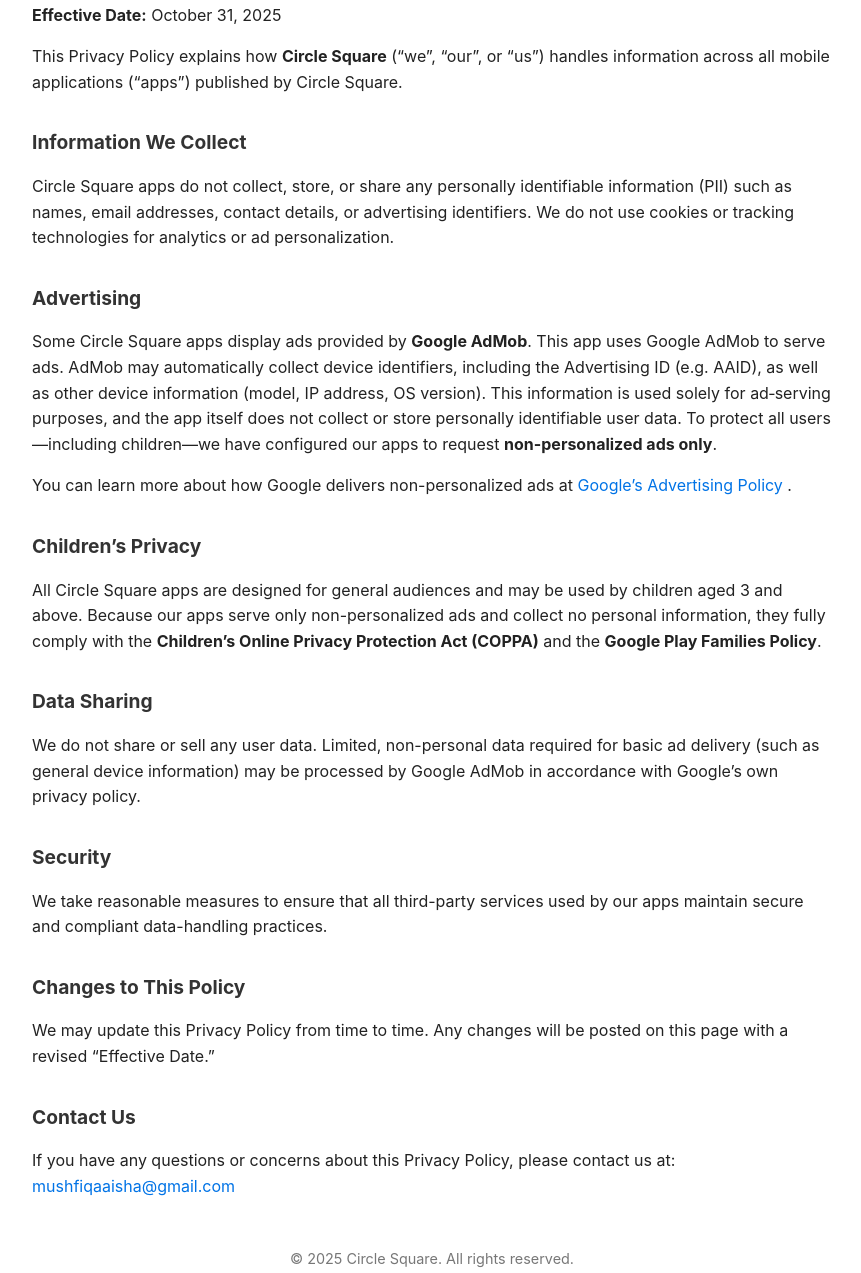
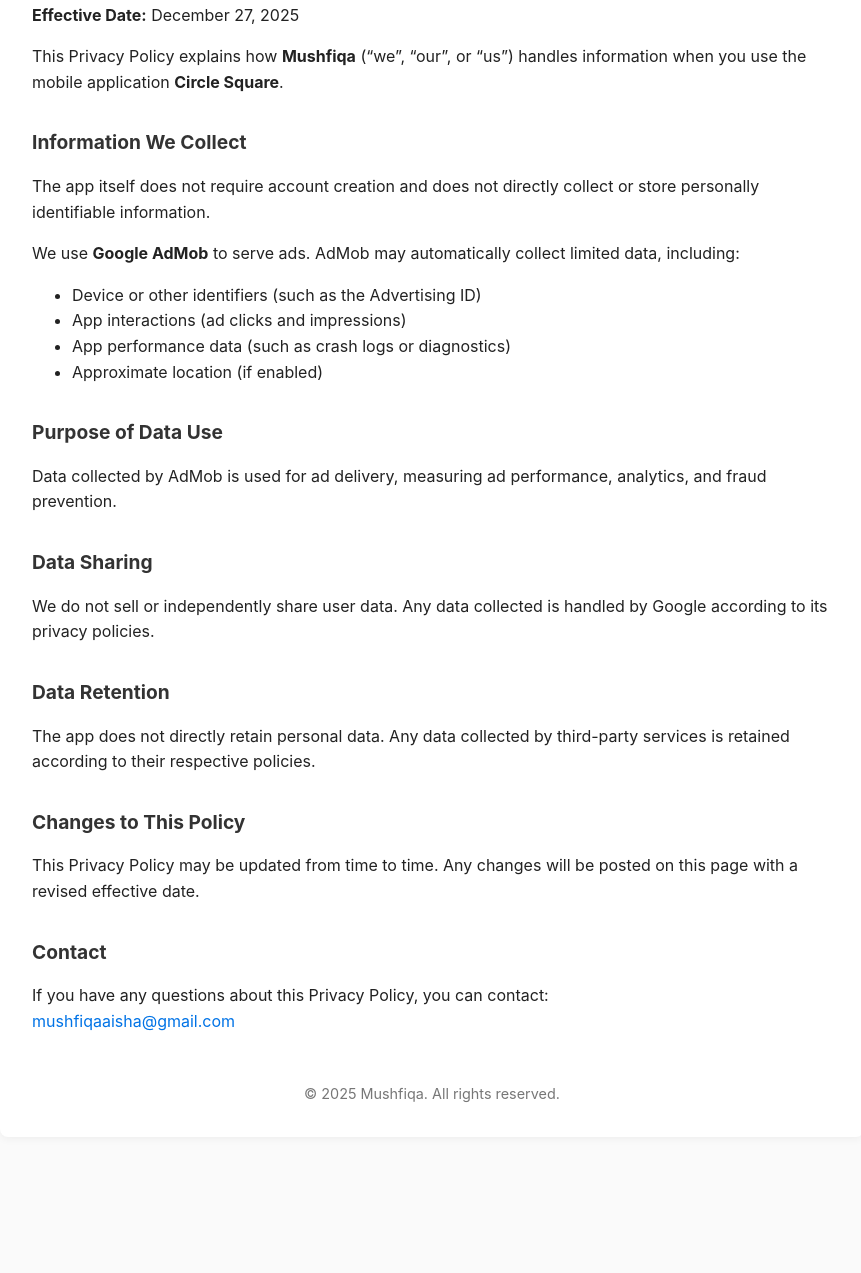
Before and after one commit to MushfiqaAyesha/mushfiqaayesha.github.io, a plain HTML site: page privacy-policy.html in a window 1280 px wide. Shown: the part 182-1455 px from the top of the page, without its empty margins (208-1069 px from the left). After the commit the page ends 1383 px from the top, so only its background shows below. Drawn offline with Linux system fonts and the light colour scheme.

Commit message:
Update privacy policy details and branding

```diff
--- a/privacy-policy.html
+++ b/privacy-policy.html
@@ -52,63 +52,56 @@
 <body>
   <main>
     <h1>Privacy Policy</h1>
-    <p><strong>Effective Date:</strong> October 31, 2025</p>
+    <p><strong>Effective Date:</strong> December 27, 2025</p>
 
     <p>
-      This Privacy Policy explains how <strong>Circle Square</strong> (“we”, “our”, or “us”) handles information across all mobile applications (“apps”) published by Circle Square.
+      This Privacy Policy explains how <strong>Mushfiqa</strong> (“we”, “our”, or “us”) handles information when you use the mobile application <strong>Circle Square</strong>.
     </p>
 
     <h2>Information We Collect</h2>
     <p>
-      Circle Square apps do not collect, store, or share any personally identifiable information (PII) such as names, email addresses, contact details, or advertising identifiers.
-      We do not use cookies or tracking technologies for analytics or ad personalization.
+      The app itself does not require account creation and does not directly collect or store personally identifiable information.
     </p>
 
-    <h2>Advertising</h2>
     <p>
-      Some Circle Square apps display ads provided by <strong>Google AdMob</strong>.
-      This app uses Google AdMob to serve ads. AdMob may automatically collect device identifiers, including the Advertising ID (e.g. AAID), as well as other device information (model, IP address, OS version). This information is used solely for ad‑serving purposes, and the app itself does not collect or store personally identifiable user data.
-      To protect all users—including children—we have configured our apps to request <strong>non-personalized ads only</strong>.
+      We use <strong>Google AdMob</strong> to serve ads. AdMob may automatically collect limited data, including:
     </p>
+    <ul>
+      <li>Device or other identifiers (such as the Advertising ID)</li>
+      <li>App interactions (ad clicks and impressions)</li>
+      <li>App performance data (such as crash logs or diagnostics)</li>
+      <li>Approximate location (if enabled)</li>
+    </ul>
+
+    <h2>Purpose of Data Use</h2>
     <p>
-      You can learn more about how Google delivers non-personalized ads at
-      <a href="https://policies.google.com/technologies/ads" target="_blank" rel="noopener noreferrer">
-        Google’s Advertising Policy
-      </a>.
-    </p>
-
-    <h2>Children’s Privacy</h2>
-    <p>
-      All Circle Square apps are designed for general audiences and may be used by children aged 3 and above.
-      Because our apps serve only non-personalized ads and collect no personal information, they fully comply with the
-      <strong>Children’s Online Privacy Protection Act (COPPA)</strong> and the
-      <strong>Google Play Families Policy</strong>.
+      Data collected by AdMob is used for ad delivery, measuring ad performance, analytics, and fraud prevention.
     </p>
 
     <h2>Data Sharing</h2>
     <p>
-      We do not share or sell any user data.
-      Limited, non-personal data required for basic ad delivery (such as general device information) may be processed by Google AdMob in accordance with Google’s own privacy policy.
+      We do not sell or independently share user data. Any data collected is handled by Google according to its privacy policies.
     </p>
 
-    <h2>Security</h2>
+    <h2>Data Retention</h2>
     <p>
-      We take reasonable measures to ensure that all third-party services used by our apps maintain secure and compliant data-handling practices.
+      The app does not directly retain personal data. Any data collected by third-party services is retained according to their respective policies.
     </p>
 
     <h2>Changes to This Policy</h2>
     <p>
-      We may update this Privacy Policy from time to time. Any changes will be posted on this page with a revised “Effective Date.”
+      This Privacy Policy may be updated from time to time. Any changes will be posted on this page with a revised effective date.
     </p>
 
-    <h2>Contact Us</h2>
+    <h2>Contact</h2>
     <p>
-      If you have any questions or concerns about this Privacy Policy, please contact us at:<br />
+      If you have any questions about this Privacy Policy, you can contact:
+      <br />
       <a href="mailto:mushfiqaaisha@gmail.com">mushfiqaaisha@gmail.com</a>
     </p>
 
     <footer>
-      &copy; 2025 Circle Square. All rights reserved.
+      &copy; 2025 Mushfiqa. All rights reserved.
     </footer>
   </main>
 </body>
```
